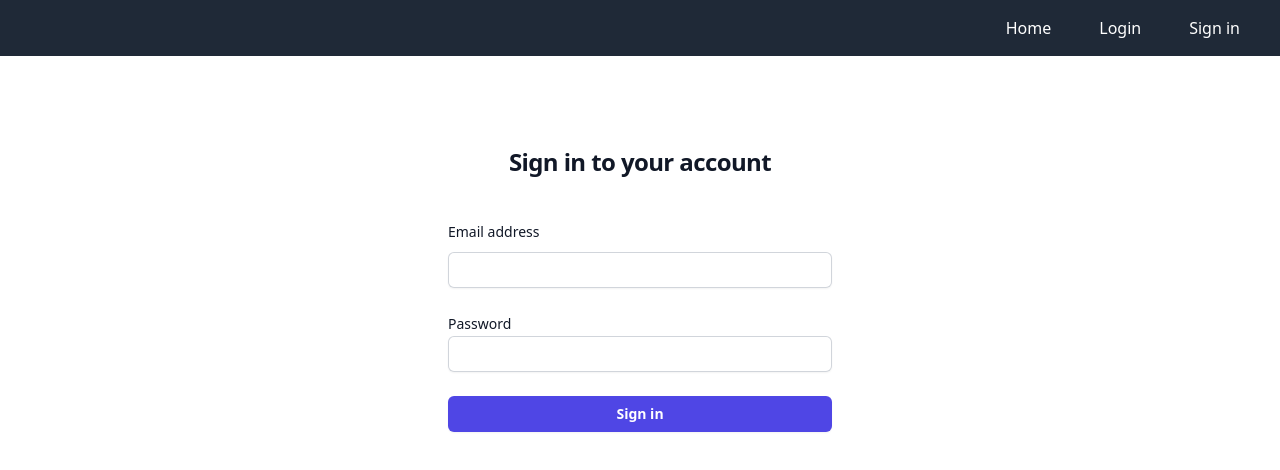
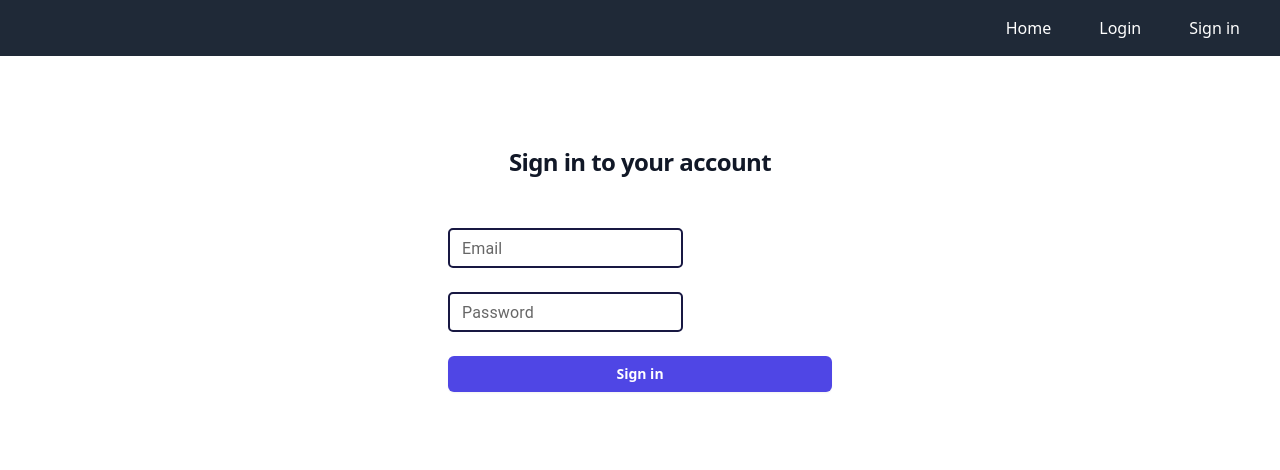
Before and after one commit to SaaammmyyyS/CS_Elective, a React (Create React App) app in the folder frontend/: page /login in a window 1280 px wide. Shown: the top 470 px of the page. Built offline with nearby package versions, Linux system fonts and the light colour scheme.

Commit message:
feat: Finished TextField component

```diff
--- a/frontend/package.json
+++ b/frontend/package.json
@@ -3,6 +3,9 @@
   "version": "0.1.0",
   "private": true,
   "dependencies": {
+    "@emotion/react": "^11.11.4",
+    "@emotion/styled": "^11.11.0",
+    "@mui/material": "^5.15.14",
     "@testing-library/jest-dom": "^5.17.0",
     "@testing-library/react": "^13.4.0",
     "@testing-library/user-event": "^13.5.0",
--- /dev/null
+++ b/frontend/src/components/ui/TextField.tsx
@@ -0,0 +1,64 @@
+import * as React from 'react';
+
+import { TextField as BaseTextField } from '@mui/material';
+import { styled } from '@mui/material/styles';
+
+const TextFieldStyle = styled(BaseTextField)({
+  '& label.Mui-focused': {
+    color: '#2B2B2B',
+    fontFamily: 'Work Sans, sans-serif',
+  },
+  '& .MuiOutlinedInput-root': {
+    borderRadius: '5px',
+    '&.Mui-focused fieldset': {
+      boxSizing: 'border-box',
+      borderColor: '#181842',
+      borderWidth: '2px',
+    },
+
+    '& fieldset': {
+      borderColor: '#181842',
+      borderWidth: '2px',
+      color: '#181842',
+    },
+  },
+  '& input': {
+    fontFamily: 'Work Sans, sans-serif',
+    color: '#181842',
+  },
+});
+
+type TextFieldProps = {
+  label: string;
+  name: string;
+  onChange: (event: React.ChangeEvent<HTMLInputElement>) => void;
+  value: string | number;
+  className?: string;
+  defaultValue?: string;
+  id?: string;
+  type?: string;
+};
+
+export default function TextField({
+  label,
+  id,
+  className,
+  type = 'text',
+  onChange,
+  name,
+  value,
+}: TextFieldProps) {
+  return (
+    <TextFieldStyle
+      id={id}
+      label={label}
+      type={type}
+      onChange={onChange}
+      value={value}
+      className={className}
+      name={name}
+      size="small"
+      sx={{ borderColor: '#181842' }}
+    />
+  );
+}
--- a/frontend/src/pages/login.tsx
+++ b/frontend/src/pages/login.tsx
@@ -1,15 +1,21 @@
 import { SyntheticEvent, useState } from "react";
 import Navbar from "../components/navbar";
-
+import TextField from "../components/ui/TextField";
 
 const Login = () => {
   const [email, setEmail] = useState('');
   const [password, setPassword] = useState('');
+  const [error, setError] = useState('');
 
   const submit = async (e: SyntheticEvent) => {
     e.preventDefault();
 
-        await fetch('http://localhost:8000/api/login', {
+    if (!email || !password) {
+      setError('Please fill in all fields.');
+      return;
+    }
+
+    const response = await fetch('http://localhost:8000/api/login', {
       method: 'POST',
       headers: {'Content-Type': 'application/json'},
       credentials: 'include',
@@ -19,10 +25,16 @@ const Login = () => {
       })
     });
 
+    if (response.ok) {
+      setError('');
+    } else {
+      setError('Invalid email or password. Please try again.');
+    }
   }
 
   return (
-      <><Navbar></Navbar>
+    <>
+      <Navbar />
       <div className="App">
         <div className="flex min-h-full flex-col justify-center px-6 py-12 lg:px-8">
           <div className="sm:mx-auto sm:w-full sm:max-w-sm">
@@ -32,25 +44,41 @@ const Login = () => {
           <div className="mt-10 sm:mx-auto sm:w-full sm:max-w-sm">
             <form className="space-y-6" onSubmit={submit}>
               <div>
-                <label htmlFor="email" className="block text-sm font-medium leading-6 text-gray-900">Email address</label>
                 <div className="mt-2">
-                  <input id="email" name="email" type="email" onChange={e => setEmail(e.target.value)} autoComplete="email" required className="block w-full rounded-md border-0 py-1.5 text-gray-900 shadow-sm ring-1 ring-inset ring-gray-300 placeholder:text-gray-400 focus:ring-2 focus:ring-inset focus:ring-indigo-600 sm:text-sm sm:leading-6"></input>
+                  <TextField
+                    id="email"
+                    label="Email"
+                    type="email"
+                    value={email}
+                    onChange={e => setEmail(e.target.value)}
+                    name="email"
+                  />
                 </div>
               </div>
 
               <div>
                 <div className="mt-2">
-                  <label htmlFor="password" className="block text-sm font-medium leading-6 text-gray-900">Password</label>
-                  <input id="password" name="password" onChange={e => setPassword(e.target.value)} type="password" autoComplete="current-password" required className="block w-full rounded-md border-0 py-1.5 text-gray-900 shadow-sm ring-1 ring-inset ring-gray-300 placeholder:text-gray-400 focus:ring-2 focus:ring-inset focus:ring-indigo-600 sm:text-sm sm:leading-6"></input>
+                  <TextField
+                    id="password"
+                    label="Password"
+                    type="password"
+                    value={password}
+                    onChange={e => setPassword(e.target.value)}
+                    name="password"
+                  />
                 </div>
               </div>
+
+              {error && <div className="text-red-500 text-sm">{error}</div>}
+
               <div>
                 <button type="submit" className="flex w-full justify-center rounded-md bg-indigo-600 px-3 py-1.5 text-sm font-semibold leading-6 text-white shadow-sm hover:bg-indigo-500 focus-visible:outline focus-visible:outline-2 focus-visible:outline-offset-2 focus-visible:outline-indigo-600">Sign in</button>
               </div>
             </form>
           </div>
         </div>
-      </div></>
+      </div>
+    </>
   );
 }
 
```
Also changed, not shown: 1 other file (tests, documents, lock files or other folders). Lines whose indentation alone changed are shown as unchanged.
